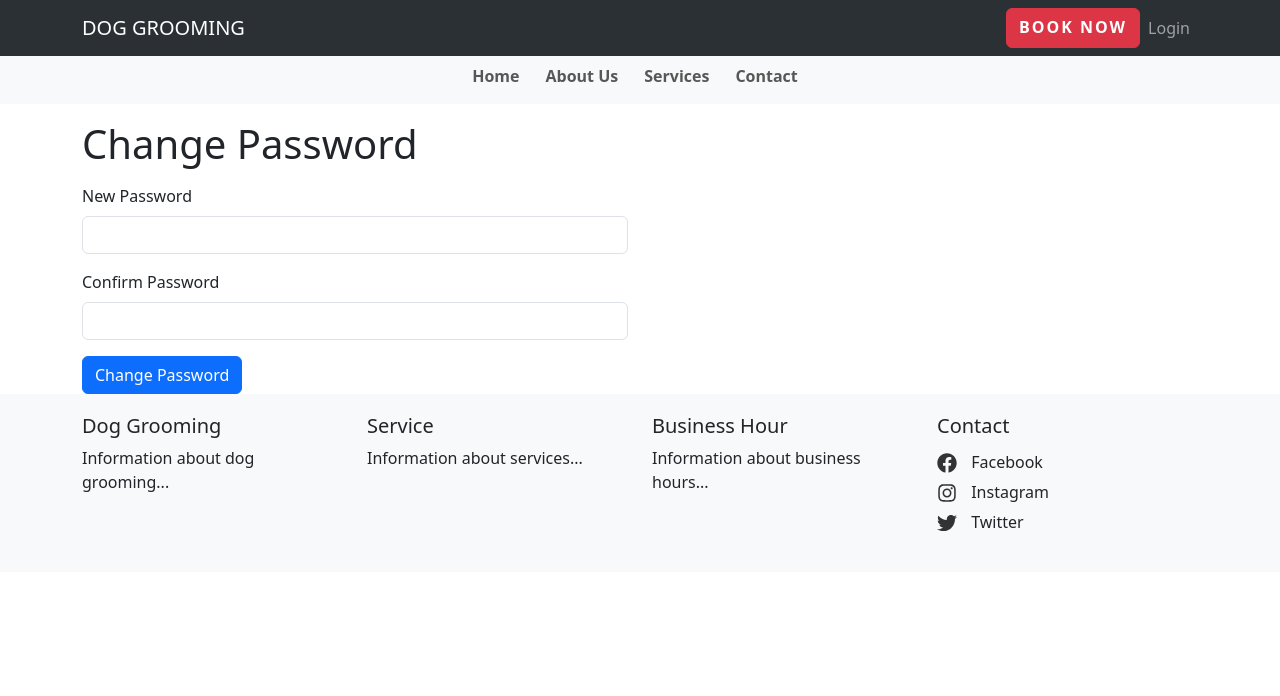
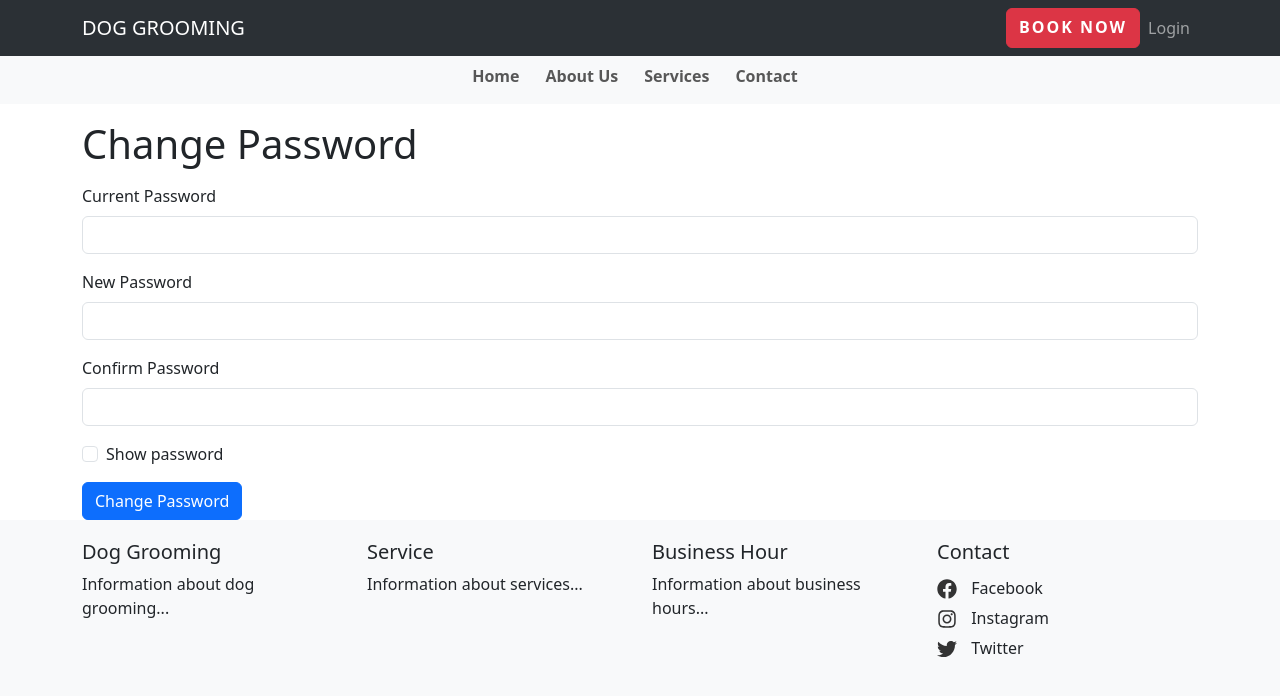
Before and after one commit to kbaitubayev/PRJ666-front, a Next.js app: page /password in a window 1280 px wide. Shown: the top 696 px of the page. Built offline with nearby package versions, Linux system fonts and the light colour scheme.

Commit message:
rollback password.js

```diff
--- a/pages/password.js
+++ b/pages/password.js
@@ -1,19 +1,13 @@
-//pages/password.js
-import React, { useState, useEffect } from 'react';
+import React, { useState } from 'react';
 import { Form, Button } from 'react-bootstrap';
 import { useForm } from 'react-hook-form';
 import api from '../services/api';
 
 const Password = () => {
-  const { register, handleSubmit } = useForm();
-  const [user, setUser] = useState(null);
+  const [showPassword, setShowPassword] = useState(false);
+  const { register, handleSubmit, watch, formState: { errors } } = useForm();
   const [isLoading, setIsLoading] = useState(false);
   const [error, setError] = useState(null);
-
-  useEffect(() => {
-    // Fetch user data from local storage
-    setUser(JSON.parse(localStorage.getItem('userLoggedIn')));
-  }, []);
 
   // Make a request to change the password
   const onSubmit = async (data) => {
@@ -38,29 +32,55 @@ const onSubmit = async (data) => {
     }
   };
 
+  const handleCheckboxChange = () => {
+    setShowPassword(!showPassword);
+  };
+
   return (
     <>
       <h1 className='my-3'>Change Password</h1>
       <Form onSubmit={handleSubmit(onSubmit)}>
-        <div className="row">
-          <div className="col-md-6">
+        <Form.Group className="mb-3" controlId="formGridPassword">
+          <Form.Label>Current Password</Form.Label>
+          <Form.Control
+            type={showPassword ? "text" : "password"}
+            {...register('currentPassword', { required: true })}
+            isInvalid={errors.currentPassword}
+          />
+          {errors.currentPassword && <Form.Control.Feedback type="invalid">This field is required.</Form.Control.Feedback>}
+        </Form.Group>
         <Form.Group className="mb-3" controlId="formGridNewPassword">
           <Form.Label>New Password</Form.Label>
-              <Form.Control type="password" {...register('newPassword', { required: true, minLength: 8 })} />
+          <Form.Control
+            type={showPassword ? "text" : "password"}
+            {...register('newPassword', { required: true, minLength: 8 })}
+            isInvalid={errors.newPassword}
+          />
+          {errors.newPassword && <Form.Control.Feedback type="invalid">This field is required and should be at least 8 characters long.</Form.Control.Feedback>}
         </Form.Group>
         <Form.Group className="mb-3" controlId="formGridConfirmPassword">
           <Form.Label>Confirm Password</Form.Label>
-              <Form.Control type="password" {...register('confirmPassword', { required: true, minLength: 8 })} />
+          <Form.Control
+            type={showPassword ? "text" : "password"}
+            {...register('confirmPassword', {
+              required: true,
+              minLength: 8,
+              validate: value => value === watch('newPassword') || 'The passwords do not match'
+            })}
+            isInvalid={errors.confirmPassword}
+          />
+          {errors.confirmPassword && <Form.Control.Feedback type="invalid">{errors.confirmPassword.message}</Form.Control.Feedback>}
+        </Form.Group>
+        <Form.Group className="mb-3" id="formGridCheckbox">
+          <Form.Check type="checkbox" label="Show password" onChange={handleCheckboxChange} />
         </Form.Group>
         <Button variant="primary" type="submit">
-              {isLoading ? 'Changing Password...' : 'Change Password'}
+          Change Password
         </Button>
+      </Form>
       {error && <p className="error-message">{error}</p>}
-          </div>
-        </div>
-      </Form>
     </>
   );
-}
+};
 
 export default Password;
```
Also changed, not shown: pages/dogprofile.js (line endings or trailing spaces). Lines whose indentation alone changed are shown as unchanged.
